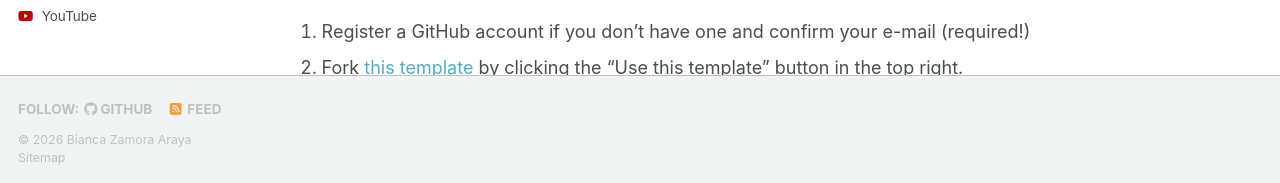
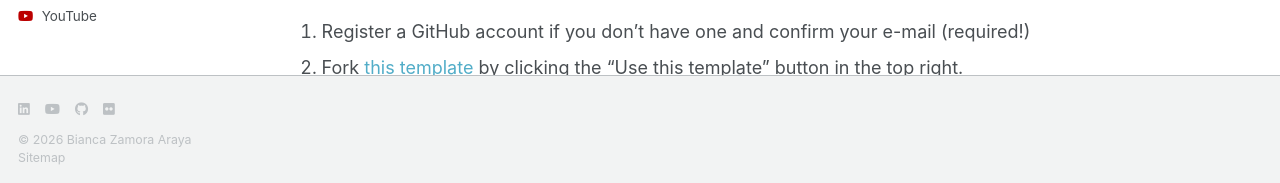
Before and after one commit to Bianca-Zamora-Araya/Bianca-Zamora-Araya.github.io, a Jekyll site: the page built from _pages/about.md, in a window 1280 px wide and 900 px high, scrolled down 556 px. Shown: the part 714-897 px from the top of the window. Built offline with Jekyll 4.4.1, drawn with Linux system fonts in a browser that asks for light colours; a style sheet for code colours, icons or effects is not loaded.

Commit message:
Update footer.html

```diff
--- a/_includes/footer.html
+++ b/_includes/footer.html
@@ -19,24 +19,17 @@
 </div>
 {% endif %} -->
 
-{% if site.author.github or site.author.bitbucket or site.atom_feed.hide != true %}
+{% include base_path %}
+
+<!-- Bloque de redes sociales (solo logos) -->
 <div class="page__footer-follow">
   <ul class="social-icons">
-    {% if site.data.ui-text[site.locale].follow_label %}
-      <li><strong>{{ site.data.ui-text[site.locale].follow_label }}</strong></li>
-    {% endif %}
-    {% if site.author.github %}
-      <li><a href="https://github.com/{{ site.author.github }}"><i class="fab fa-github" aria-hidden="true"></i> GitHub</a></li>
-    {% endif %}
-    {% if site.author.bitbucket %}
-      <li><a href="https://bitbucket.org/{{ site.author.bitbucket }}"><i class="fab fa-bitbucket" aria-hidden="true"></i> Bitbucket</a></li>
-    {% endif %}
-    {% if site.atom_feed.hide != true %}
-    <li><a href="{% if site.atom_feed.path %}{{ site.atom_feed.path }}{% else %}{{ base_path }}/feed.xml{% endif %}"><i class="fa fa-fw fa-rss-square" aria-hidden="true"></i> {{ site.data.ui-text[site.locale].feed_label | default: "Feed" }}</a></li>
-    {% endif %}
+    <li><a href="https://www.linkedin.com/in/{{ site.author.linkedin }}" target="_blank" rel="noopener"><i class="fab fa-linkedin" aria-hidden="true"></i></a></li>
+    <li><a href="https://www.youtube.com/c/{{ site.author.youtube }}" target="_blank" rel="noopener"><i class="fab fa-youtube" aria-hidden="true"></i></a></li>
+    <li><a href="https://github.com/{{ site.author.github }}" target="_blank" rel="noopener"><i class="fab fa-github" aria-hidden="true"></i></a></li>
+    <li><a href="https://www.flickr.com/photos/{{ site.author.flickr }}" target="_blank" rel="noopener"><i class="fab fa-flickr" aria-hidden="true"></i></a></li>
   </ul>
 </div>
-{% endif %}
 
 <!-- <div class="page__footer-copyright">
   &copy; {{ site.time | date: '%Y' }} {{ site.name | default: site.title }}, {{ site.data.ui-text[site.locale].powered_by | default: "Powered by" }} <a href="https://jekyllrb.com" rel="nofollow">Jekyll</a> &amp; <a href="https://github.com/academicpages/academicpages.github.io">AcademicPages</a>, a fork of <a href="https://mademistakes.com/work/minimal-mistakes-jekyll-theme/" rel="nofollow">Minimal Mistakes</a>.<br />
```
